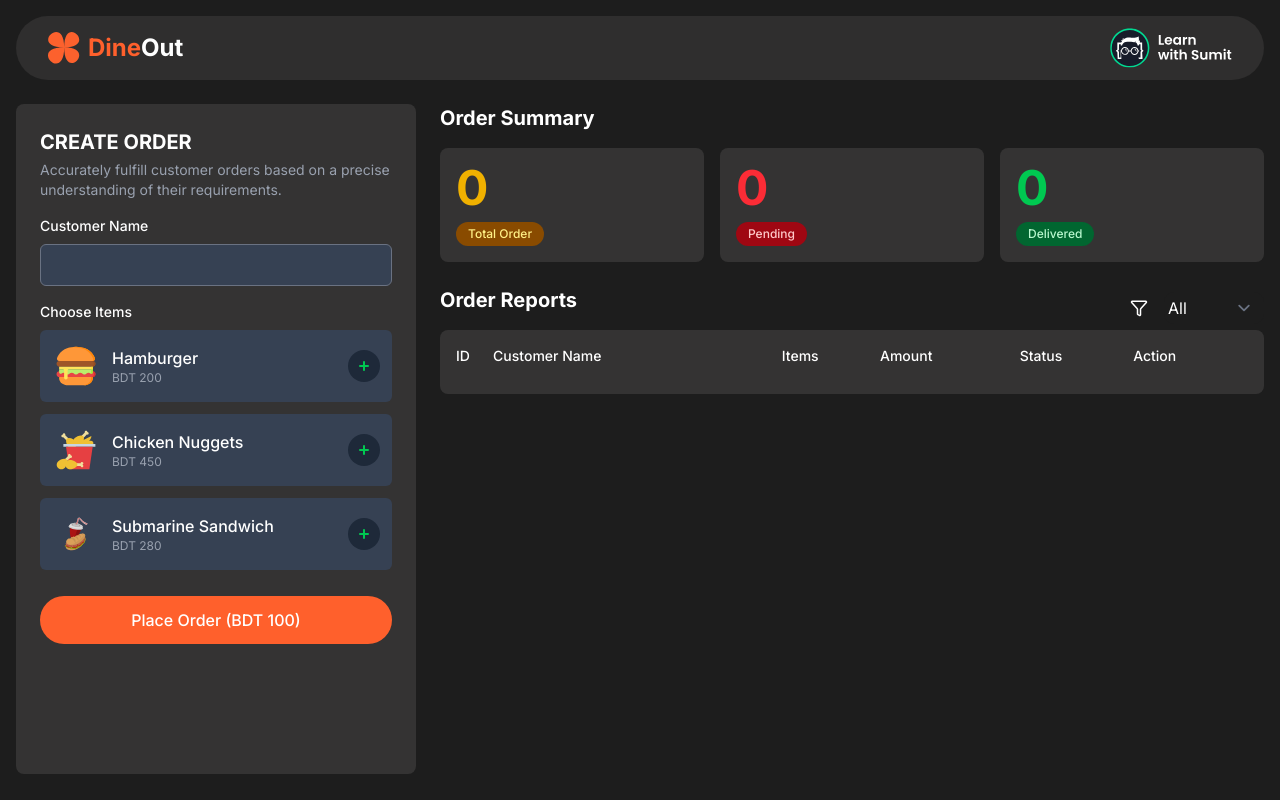
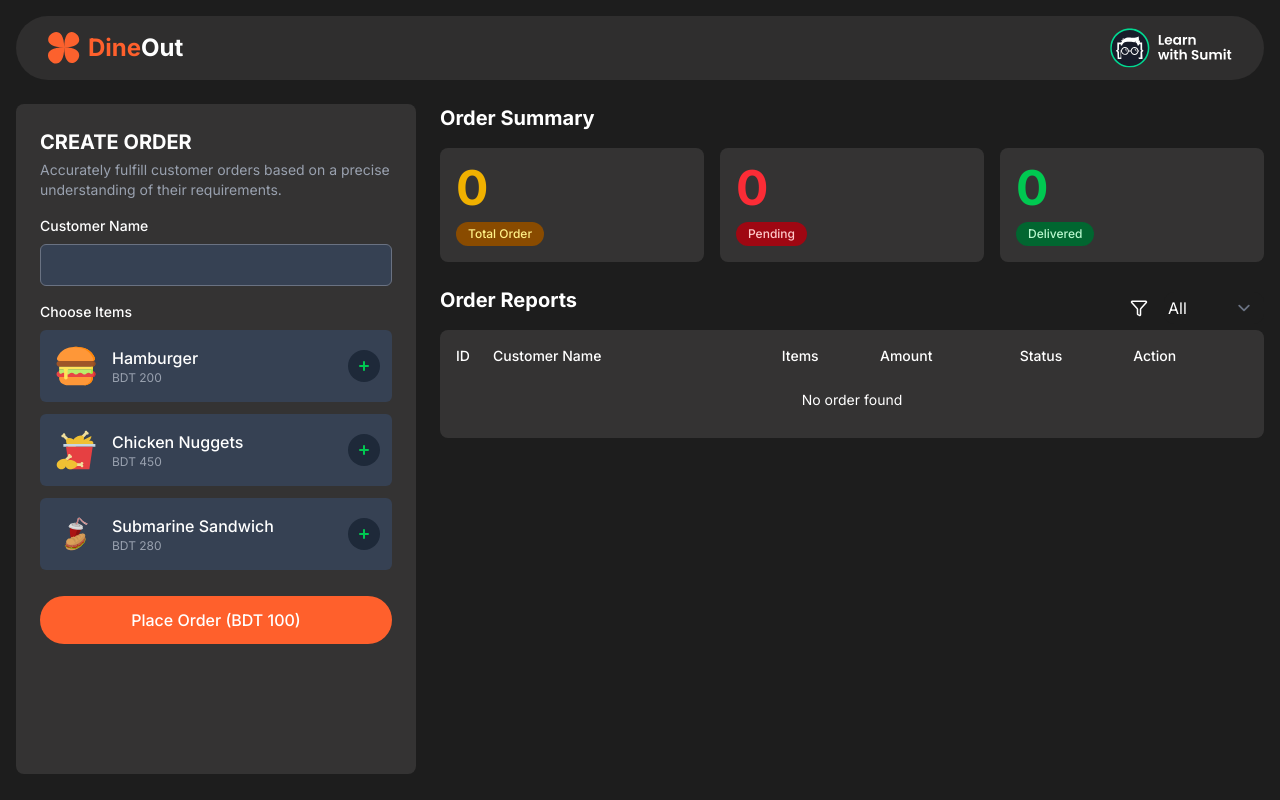
Before and after one commit to devhimelali/DineOut-Food-Order-Management, a React (Vite) app: page / in a window 1280 px wide. Both pictures are taken after a click on the button "Delete". Built offline with nearby package versions, Linux system fonts and the light colour scheme.

Commit message:
feat: display 'No order found' message when order list is empty

```diff
--- a/src/components/order/OrderList.jsx
+++ b/src/components/order/OrderList.jsx
@@ -38,14 +38,22 @@ export default function OrderList({
               </tr>
             </thead>
             <tbody className="text-sm">
-              {orderLists.map((order) => (
+              {orderLists && orderLists.length > 0 ? (
+                orderLists.map((order) => (
                   <OrderItem
                     order={order}
                     onDeliveryOrder={onDeliveryOrder}
                     onDeleteOrder={onDeleteOrder}
                     key={order.id}
                   />
-              ))}
+                ))
+              ) : (
+                <tr>
+                  <td colSpan="6" className="py-3 text-center">
+                    No order found
+                  </td>
+                </tr>
+              )}
             </tbody>
           </table>
         </div>
```
Lines whose indentation alone changed are shown as unchanged.
